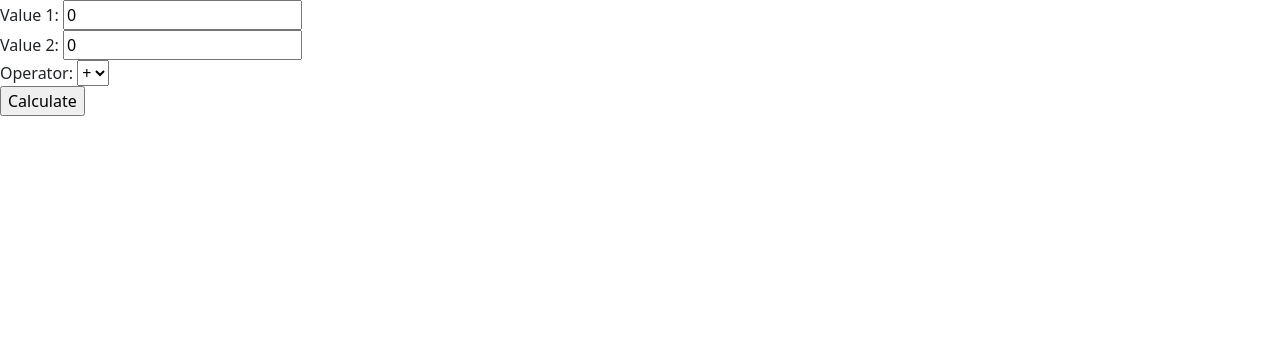
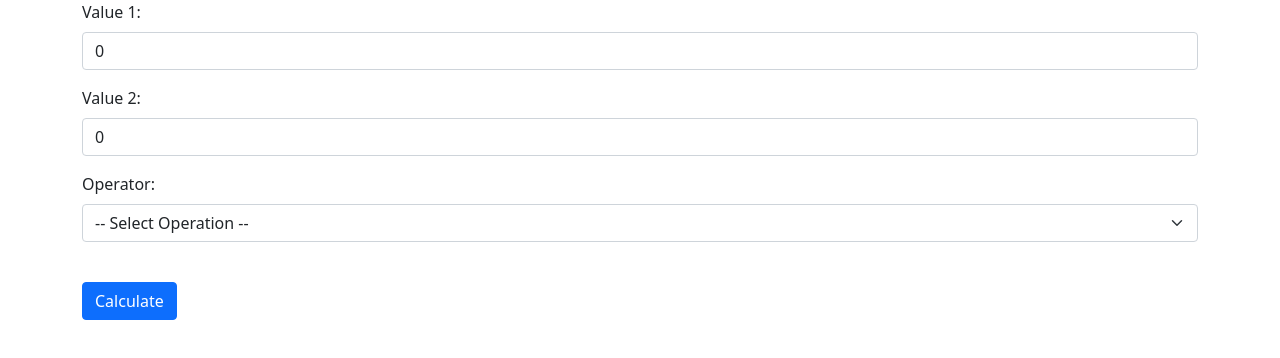
Before and after one commit to Batman08/JavascriptCalculator, a plain HTML site: page index.html in a window 1280 px wide. Drawn offline with nearby package versions, Linux system fonts and the light colour scheme.

Commit message:
added bootstrap styling to form

```diff
--- a/Calculator.js
+++ b/Calculator.js
@@ -8,20 +8,21 @@ function calculate(e) {
     let operator = document.querySelector("#Operator").value;
     let result = null;
 
-    if (operator == "+") {
+    if (operator === "+") {
         result = valueOne + valueTwo;
     }
-    else if (operator == "-") {
+    else if (operator === "-") {
         result = valueOne - valueTwo;
     }
-    else if (operator == "*") {
+    else if (operator === "*") {
         result = valueOne * valueTwo;
     }
-    else if (operator == "/") {
+    else if (operator === "/") {
         result = valueOne / valueTwo;
     }
 
-    resultHtml = '<div>' + result + '</div>';
+    //resultHtml = '<div>' + result + '</div>';
+    resultHtml = result;
     displayResult(resultHtml);
 }
 
--- a/index.html
+++ b/index.html
@@ -11,25 +11,33 @@
     </head>
     <body>
 
+        <div class="container">
         <form id="formCalculator" method="post">
-            Value 1: <input type="number" name="valueOne" id="valueOne" value="0"  required/>
-            <br />
-            Value 2: <input type="number" name="valueTwo" id="valueTwo" value="0" required/>
-            <br />
-            Operator:
-                <select id="Operator" name="Operator" required>
+            <div class="mb-3">
+                <label for="valueOne" class="form-label">Value 1:</label>
+                <input type="number" class="form-control" name="valueOne" id="valueOne" value="0"  required/>
+              </div>
+              <div class="mb-3">
+                <label for="valueTwo" class="form-label">Value 2:</label>
+                <input type="number" class="form-control" name="valueTwo" id="valueTwo" value="0" required/>
+              </div>
+              <div class="mb-3">
+                <label for="Operator" class="form-label">Operator:</label>
+                <select id="Operator" name="Operator" class="form-select" aria-label="Default select example">
+                    <option selected>-- Select Operation --</option>
                     <option value="+">+</option>
                     <option value="-">-</option>
-                    <option value="*">*</option>
-                    <option value="/">/</option>
-              </select>
+                    <option value="*">×</option>
+                    <option value="/">÷</option>
+                  </select>
+              </div>
             <br />
-            <input type="submit" value="Calculate" />
 
-            <div id="divResult"></div>
+            <button type="submit" class="btn btn-primary mb-3">Calculate</button>
         </form>
 
-
+        <div id="divResult"></div>
+    </div>
 
         <script type="text/javascript" src="Calculator.js"></script>
     <!-- External Javascript -->
```
